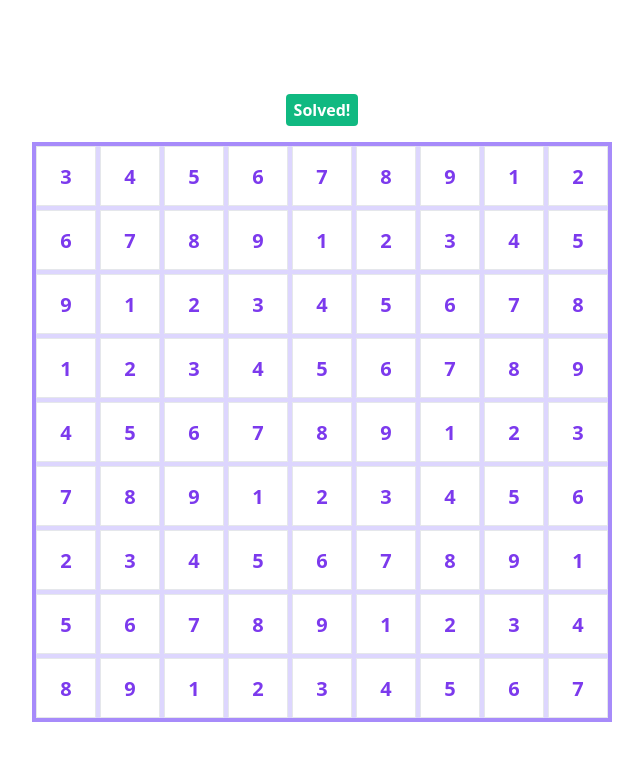
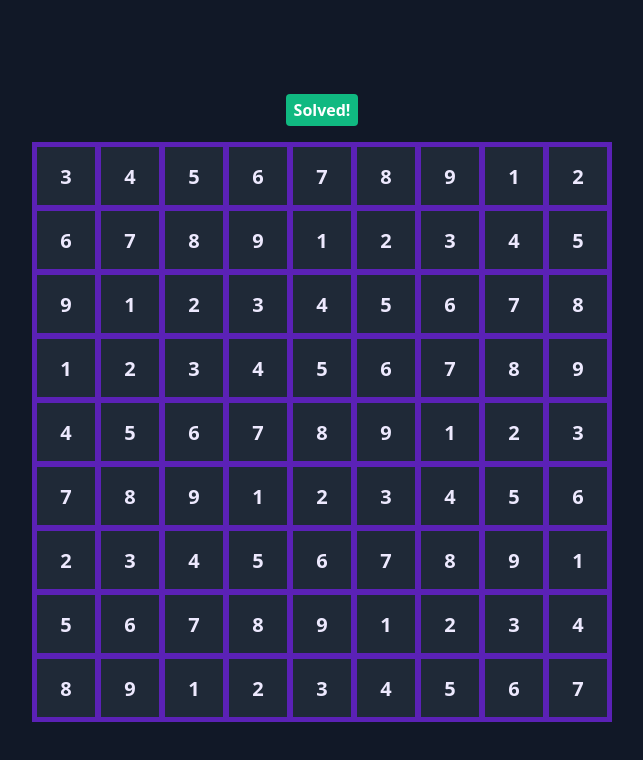
Before and after one commit to jasonflorentino/sudoku-app, a React (Create React App) app: page / in a window 1280 px wide. Shown: the top 760 px of the page, without its empty margins (318-961 px from the left). Built offline with nearby package versions, Linux system fonts and the light colour scheme.

Commit message:
Mess around with dark mode

```diff
--- a/src/App.jsx
+++ b/src/App.jsx
@@ -8,12 +8,14 @@ import BoardStatus from './components/BoardStatus';
 function App() {
   return (
     <RecoilRoot>
-      <main className='flex flex-col justify-center items-center min-h-screen'>
-        <BoardStatus />
-        <div className='inline-block bg-purple-200'>
-          <SudokuBoard />
-        </div>
-      </main>
+      <div className='dark'>
+        <main className='flex flex-col justify-center items-center min-h-screen dark:bg-gray-900'>
+          <BoardStatus />
+          <div className='inline-block bg-purple-200 dark:bg-purple-800'>
+            <SudokuBoard />
+          </div>
+        </main>
+      </div>
     </RecoilRoot>
   );
 }
--- a/src/components/SudokuBoard/NumberBox.jsx
+++ b/src/components/SudokuBoard/NumberBox.jsx
@@ -42,5 +42,9 @@ function getInputStyles() {
   text-center
   text-xl
   text-purple-600
+
+  dark:text-purple-100
+  dark:bg-gray-800
+  dark:border-purple-800
   `
 }
--- a/src/components/SudokuBoard/SudokuBoard.jsx
+++ b/src/components/SudokuBoard/SudokuBoard.jsx
@@ -24,5 +24,7 @@ function getBoardStyles() {
 
   border-4
   border-purple-400
+
+  dark:border-purple-800
   `
 }
--- a/tailwind.config.js
+++ b/tailwind.config.js
@@ -3,7 +3,7 @@ const SquareSizeMax = '60px';
 
 module.exports = {
   purge: ['./src/**/*.{js,jsx,ts,tsx}', './public/index.html'],
-  darkMode: false, // or 'media' or 'class'
+  darkMode: 'class', // or 'media' or 'class'
   theme: {
     extend: {
       gridTemplateColumns: {
```
